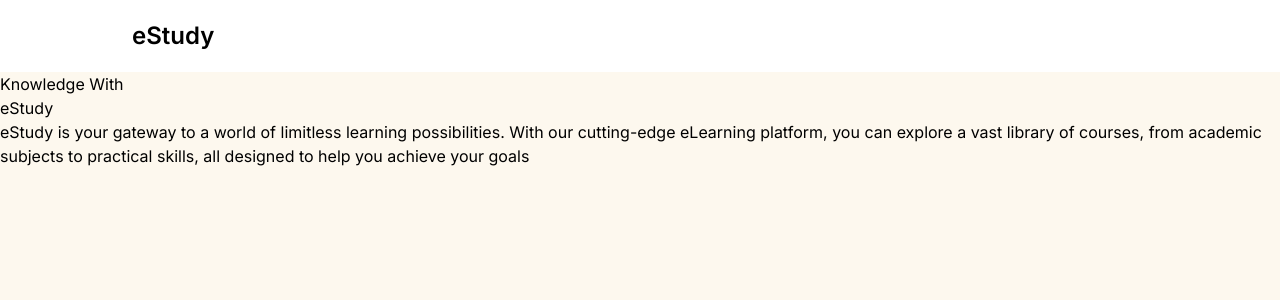
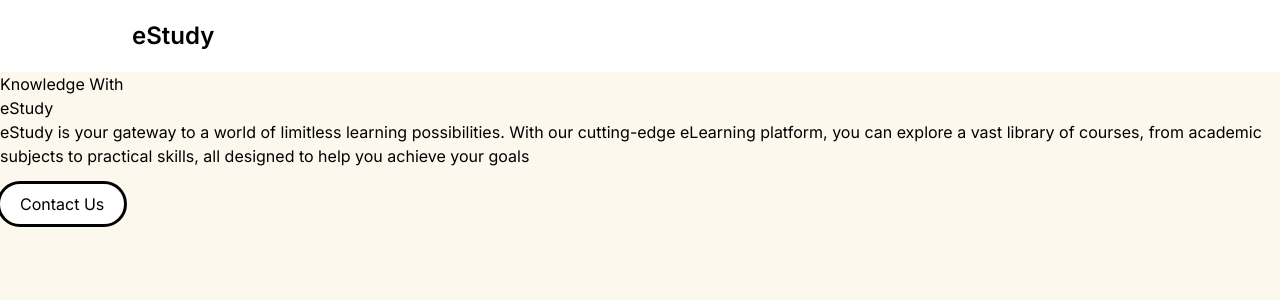
Before and after one commit to Ridwan-09/e-Study, a React (Vite) app: page / in a window 1280 px wide. Shown: the top 300 px of the page. Built offline with nearby package versions, Linux system fonts and the light colour scheme.

Commit message:
first commit

```diff
--- a/src/Components/Home.jsx
+++ b/src/Components/Home.jsx
@@ -14,7 +14,7 @@ const Home = () => {
                 </p>
 
                 <Link to="contact" spy={true} smooth={true} duration={500}>
-                    <Button></Button>
+                    <Button title ='Contact Us'></Button>
                 </Link>
             </div>
         </div>
--- a/src/Layout/Button.jsx
+++ b/src/Layout/Button.jsx
@@ -1,10 +1,10 @@
 import React from 'react';
 
-const Button = () => {
+const Button = (props) => {
     return (
         <div>
-            <button>
-
+            <button className='bg-white py-2 px-5 rounded-full mt-4 outline hover:shadow-[rgba(0,_0,_0,_0.24)_0px_3px_8px] hover:bg-brightGreen hover:text-white transition-all'>
+                {props.title}
             </button>
         </div>
     );
```
